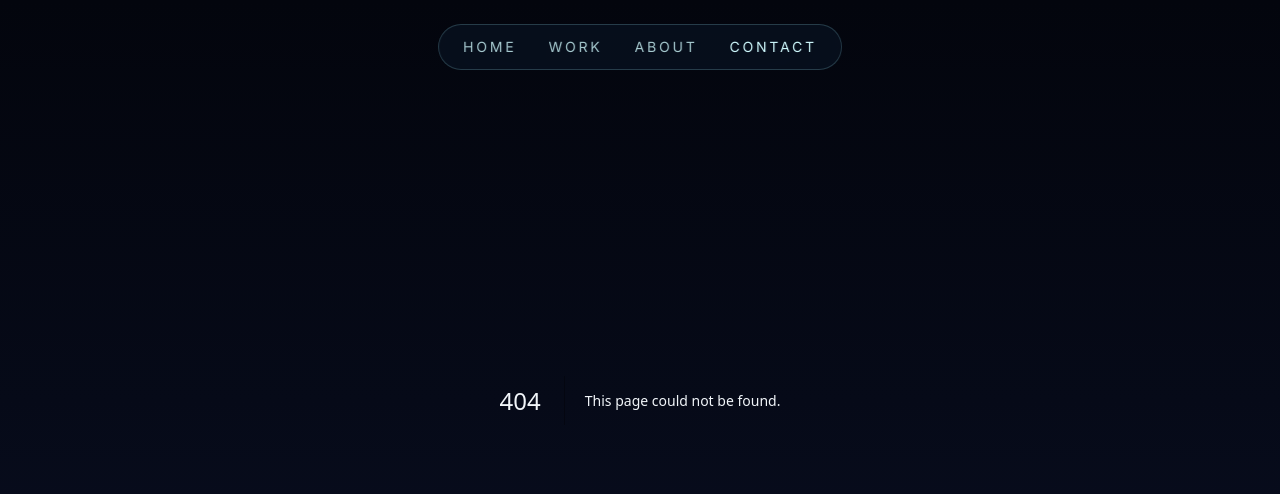
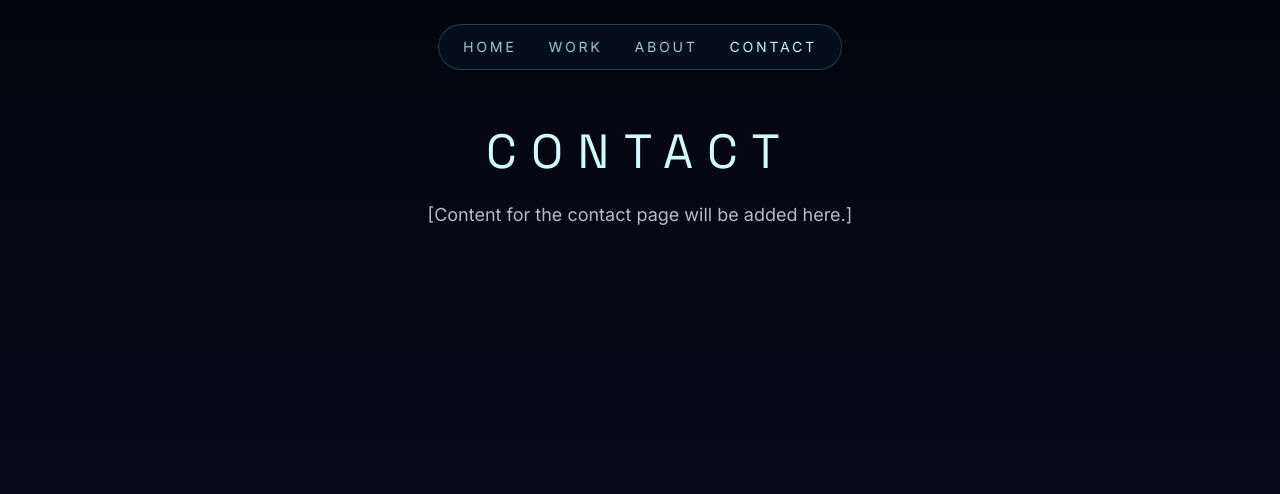
Before and after one commit to Zer0F0xX/future-portfolio, a Next.js app: page /contact in a window 1280 px wide. Before the commit this address had no page. Shown: the top 494 px of the page. Built offline with nearby package versions, Linux system fonts and the light colour scheme.

Commit message:
placeholder pages created

```diff
--- /dev/null
+++ b/app/about/page.tsx
@@ -0,0 +1,12 @@
+export default function AboutPage() {
+  return (
+    <main className="mx-auto max-w-4xl px-6 py-32 text-center">
+      <h1 className="font-display text-4xl uppercase tracking-[0.3em] text-cyan-100 md:text-5xl">
+        About
+      </h1>
+      <p className="mt-6 text-lg leading-relaxed text-slate-200/80">
+        [Content for the about page will be added here.]
+      </p>
+    </main>
+  );
+}
--- /dev/null
+++ b/app/contact/page.tsx
@@ -0,0 +1,12 @@
+export default function ContactPage() {
+  return (
+    <main className="mx-auto max-w-4xl px-6 py-32 text-center">
+      <h1 className="font-display text-4xl uppercase tracking-[0.3em] text-cyan-100 md:text-5xl">
+        Contact
+      </h1>
+      <p className="mt-6 text-lg leading-relaxed text-slate-200/80">
+        [Content for the contact page will be added here.]
+      </p>
+    </main>
+  );
+}
```
Also changed, not shown: 1 other file (tests, documents, lock files or other folders).
